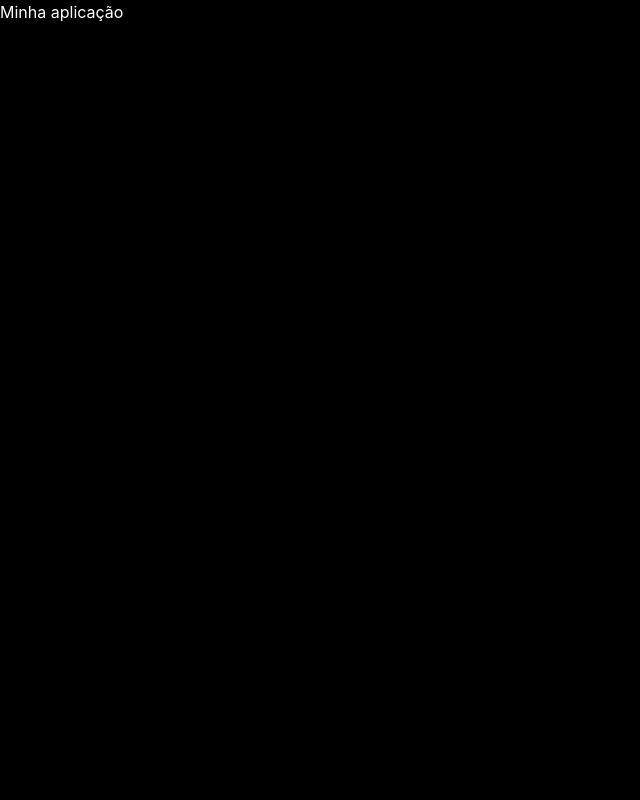
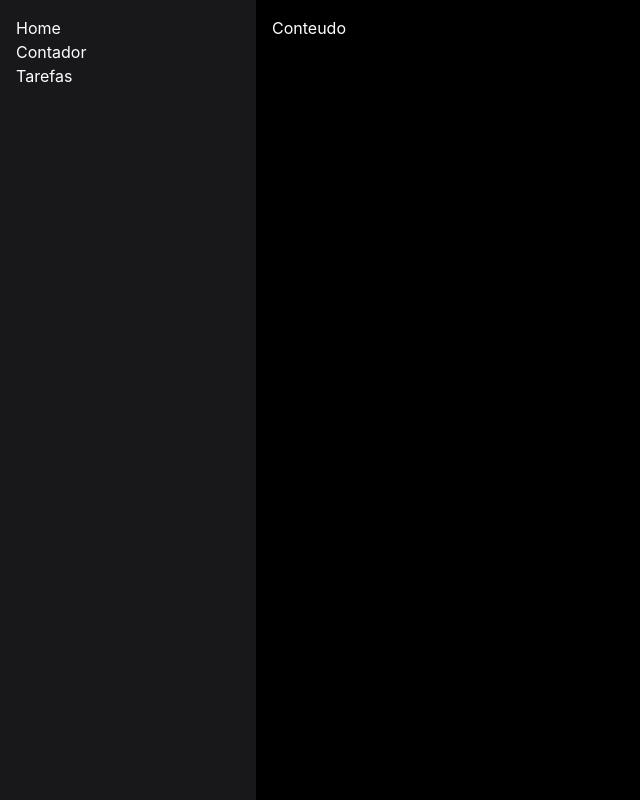
Before and after one commit to lgustavo13/masterclass-angular-20, an Angular app: page / in a window 1280 px wide. Shown: the whole page, without its empty margins (0-640 px from the left). Built offline with nearby package versions, Linux system fonts and the light colour scheme.

Commit message:
feat: create initial structure of page component

```diff
--- a/src/app/app.html
+++ b/src/app/app.html
@@ -1 +1 @@
-<h1>Minha aplicação</h1>
+<app-page />
--- a/src/app/app.ts
+++ b/src/app/app.ts
@@ -1,8 +1,10 @@
 import { Component, signal } from '@angular/core';
+import { Page } from './components/shared/page/page';
 
 @Component({
   selector: 'app-root',
   templateUrl: './app.html',
   styleUrl: './app.css',
+  imports: [Page],
 })
 export class App {}
--- /dev/null
+++ b/src/app/components/shared/page/page.html
@@ -0,0 +1,12 @@
+<div class="flex min-h-screen">
+  <aside class="bg-zinc-900 w-64 p-4">
+    <nav>
+      <ul>
+        <li>Home</li>
+        <li>Contador</li>
+        <li>Tarefas</li>
+      </ul>
+    </nav>
+  </aside>
+  <main class="flex-1 p-4">Conteudo</main>
+</div>
```
Also changed, not shown: src/app/components/shared/page/page.ts (added, +11 -0 lines), src/app/components/shared/page/page.css (added).
